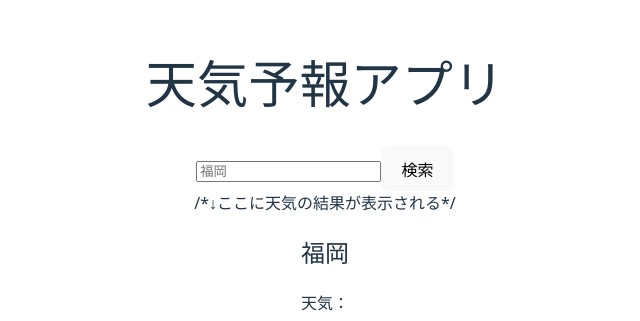
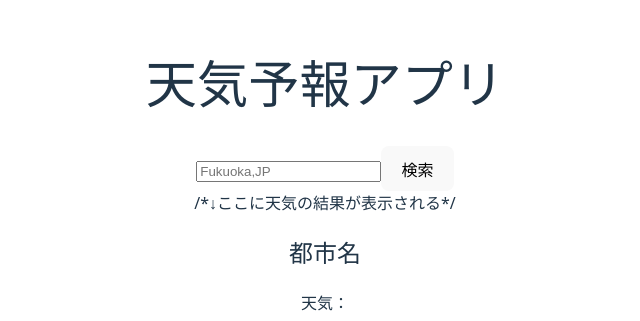
Before and after one commit to portora1/weather-app, a React (Vite) app: page / in a window 1280 px wide. Shown: the part 192-513 px from the top of the page, without its empty margins (315-955 px from the left). Built offline with nearby package versions, Linux system fonts and the light colour scheme.

Commit message:
地域の設定を福岡へ変更

```diff
--- a/src/App.tsx
+++ b/src/App.tsx
@@ -17,13 +17,13 @@ function App() {
         type="text"
         value={city}
         onChange={(e) => setCity(e.target.value)}
-        placeholder="福岡"
+        placeholder="Fukuoka,JP"
       />
       <button onClick={handleSearch}>検索</button>
     </div>
     /*↓ここに天気の結果が表示される*/
     <div className="weather-result">
-      <h2>福岡</h2>
+      <h2>都市名</h2>
       <p>天気：</p>
       <p>気温: ℃</p>
     </div>
```
